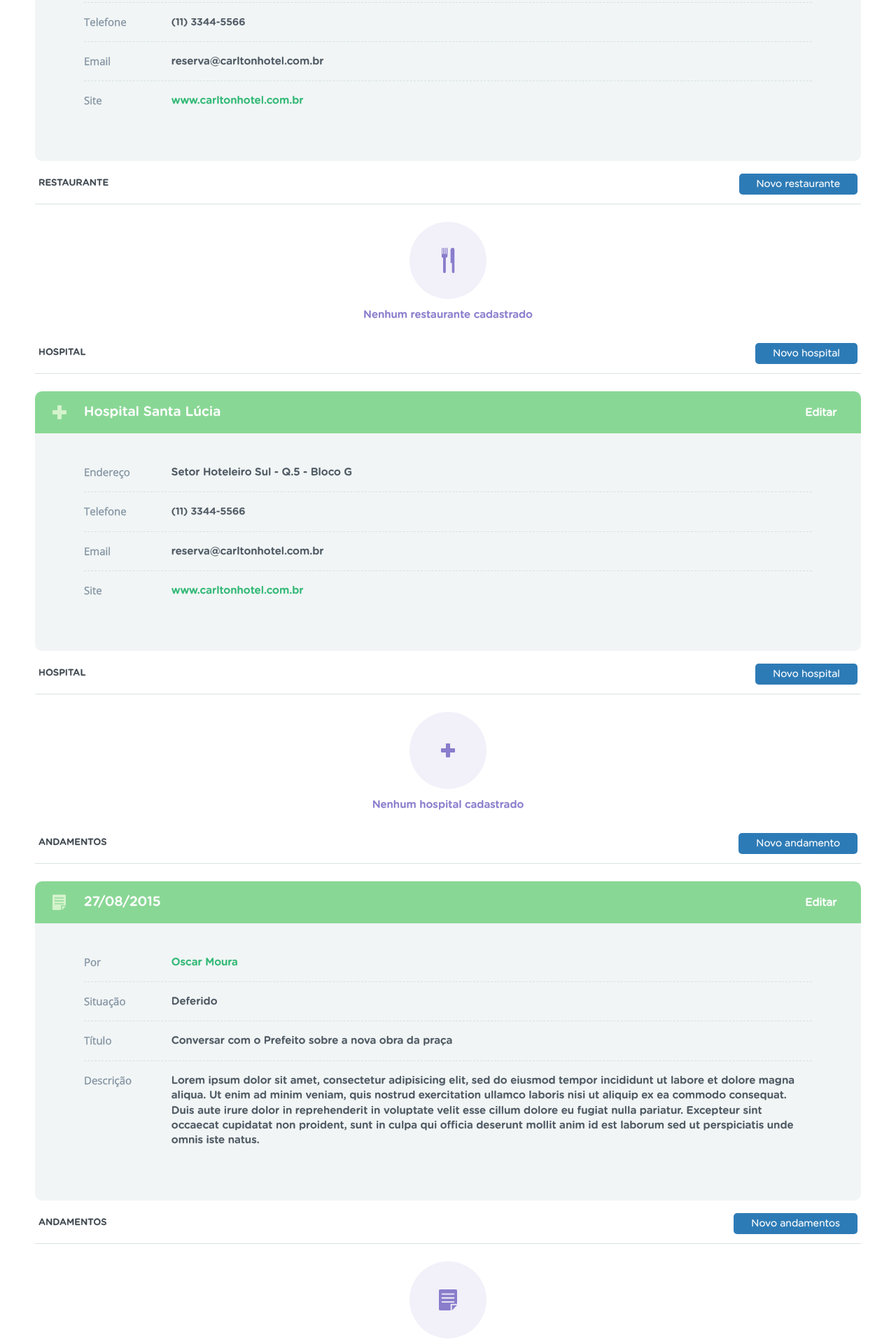
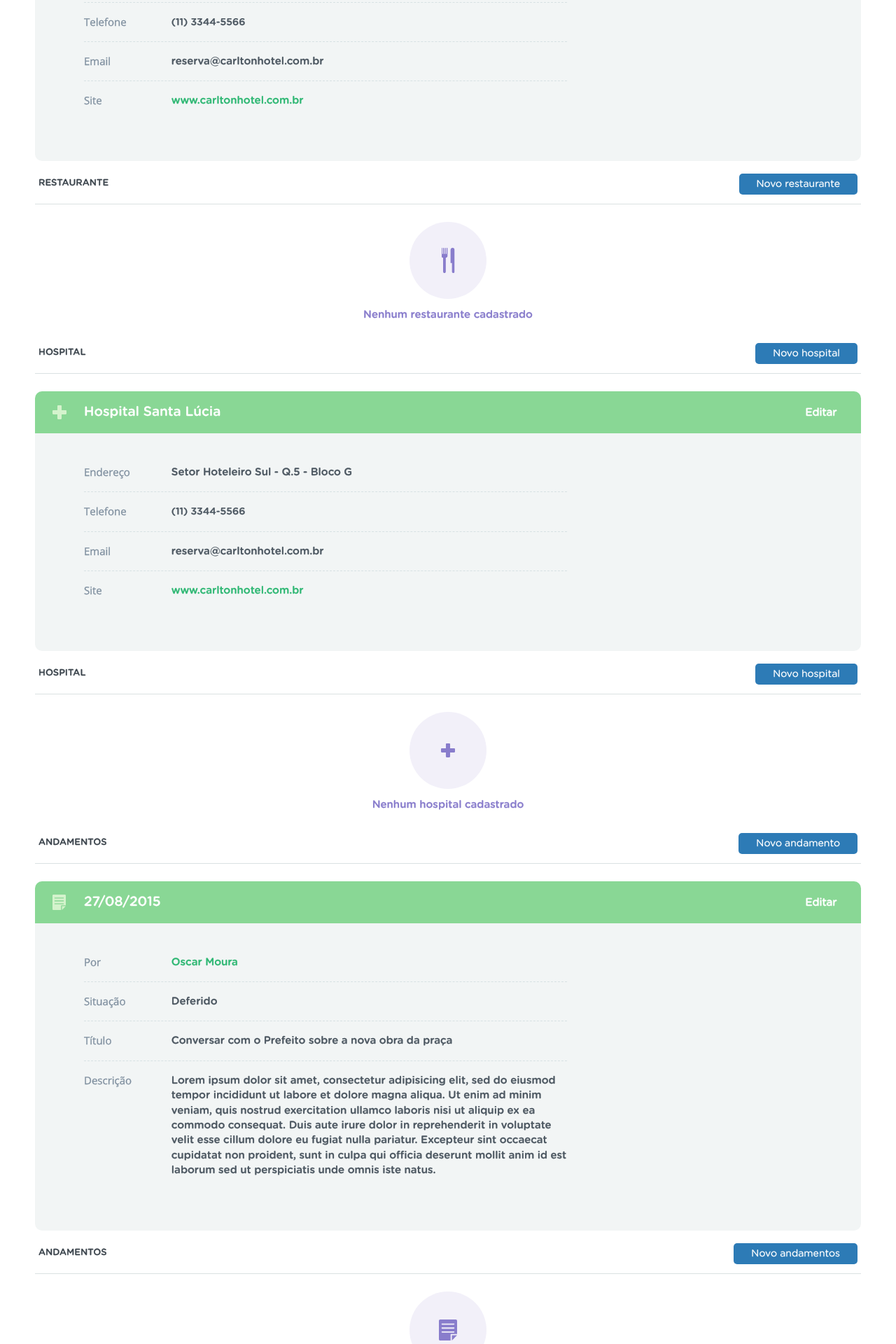
Before and after one commit to mateusmoura/gabtech, a PHP site: page /view-2.php in a window 1280 px wide. Shown: the part 1920-3840 px from the top of the page at 70% size. Run offline with PHP 8.4, Linux system fonts and the light colour scheme.

Commit message:
adjustments view-2 page

```diff
--- a/css/less/components/site-block__number.less
+++ b/css/less/components/site-block__number.less
@@ -12,7 +12,7 @@ ________________________________________________________________________________
 .block__number {
 	.clearfix;
 	.border-radius(10px);
-	background-color: #e7f7e9;
+	background-color: #e2efe2;
 	color: #4c5761;
 	display: block;
 	font-family: @font-family-gotham-medium;
--- a/css/less/components/site-block__panel.less
+++ b/css/less/components/site-block__panel.less
@@ -63,7 +63,7 @@ ________________________________________________________________________________
 	&--body {
 		.clearfix;
 		.border-radius(0 0 10px 10px);
-		background-color: #f1f5f5;
+		background-color: #f2f5f5;
 		padding: 10px 20px;
 
 		.desktop({
@@ -83,6 +83,7 @@ ________________________________________________________________________________
 
 			dd {
 				.desktop({
+					max-width: 690px;
 					padding-left: 12%;
 				});
 
--- a/view-2.php
+++ b/view-2.php
@@ -31,11 +31,11 @@
 							<div class="row">
 								<div class="col-12">
 									<div class="block__view--title borderline">
-										<div class="col-7 col-m-5">
+										<div class="col-6 col-m-5">
 											<h3>Táxi</h3>
 										</div>
 
-										<div class="col-5 col-m-7 align-right">
+										<div class="col-6 col-m-7 align-right">
 											<a href="#this" class="btn btn-blue btn-sm">Novo táxi</a>
 										</div>
 									</div>
@@ -70,11 +70,11 @@
 
 								<div class="col-12">
 									<div class="block__view--title borderline">
-										<div class="col-7 col-m-5">
+										<div class="col-6 col-m-5">
 											<h3>Táxi</h3>
 										</div>
 
-										<div class="col-5 col-m-7 align-right">
+										<div class="col-6 col-m-7 align-right">
 											<a href="#this" class="btn btn-blue btn-sm">Novo táxi</a>
 										</div>
 									</div>
@@ -94,11 +94,11 @@
 							<div class="row">
 								<div class="col-12">
 									<div class="block__view--title borderline">
-										<div class="col-7 col-m-5">
+										<div class="col-6 col-m-5">
 											<h3>Hotel</h3>
 										</div>
 
-										<div class="col-5 col-m-7 align-right">
+										<div class="col-6 col-m-7 align-right">
 											<a href="#this" class="btn btn-blue btn-sm">Novo hotel</a>
 										</div>
 									</div>
@@ -133,11 +133,11 @@
 
 								<div class="col-12">
 									<div class="block__view--title borderline">
-										<div class="col-7 col-m-5">
+										<div class="col-6 col-m-5">
 											<h3>Hotel</h3>
 										</div>
 
-										<div class="col-5 col-m-7 align-right">
+										<div class="col-6 col-m-7 align-right">
 											<a href="#this" class="btn btn-blue btn-sm">Novo hotel</a>
 										</div>
 									</div>
@@ -157,11 +157,11 @@
 							<div class="row">
 								<div class="col-12">
 									<div class="block__view--title borderline">
-										<div class="col-7 col-m-5">
+										<div class="col-6 col-m-5">
 											<h3>Restaurante</h3>
 										</div>
 
-										<div class="col-5 col-m-7 align-right">
+										<div class="col-6 col-m-7 align-right">
 											<a href="#this" class="btn btn-blue btn-sm">Novo restaurante</a>
 										</div>
 									</div>
@@ -196,11 +196,11 @@
 
 								<div class="col-12">
 									<div class="block__view--title borderline">
-										<div class="col-7 col-m-5">
+										<div class="col-6 col-m-5">
 											<h3>Restaurante</h3>
 										</div>
 
-										<div class="col-5 col-m-7 align-right">
+										<div class="col-6 col-m-7 align-right">
 											<a href="#this" class="btn btn-blue btn-sm">Novo restaurante</a>
 										</div>
 									</div>
@@ -220,11 +220,11 @@
 							<div class="row">
 								<div class="col-12">
 									<div class="block__view--title borderline">
-										<div class="col-7 col-m-5">
+										<div class="col-6 col-m-5">
 											<h3>Hospital</h3>
 										</div>
 
-										<div class="col-5 col-m-7 align-right">
+										<div class="col-6 col-m-7 align-right">
 											<a href="#this" class="btn btn-blue btn-sm">Novo hospital</a>
 										</div>
 									</div>
@@ -259,11 +259,11 @@
 
 								<div class="col-12">
 									<div class="block__view--title borderline">
-										<div class="col-7 col-m-5">
+										<div class="col-6 col-m-5">
 											<h3>Hospital</h3>
 										</div>
 
-										<div class="col-5 col-m-7 align-right">
+										<div class="col-6 col-m-7 align-right">
 											<a href="#this" class="btn btn-blue btn-sm">Novo hospital</a>
 										</div>
 									</div>
@@ -283,11 +283,11 @@
 							<div class="row">
 								<div class="col-12">
 									<div class="block__view--title borderline">
-										<div class="col-7 col-m-5">
+										<div class="col-6 col-m-5">
 											<h3>Andamentos</h3>
 										</div>
 
-										<div class="col-5 col-m-7 align-right">
+										<div class="col-6 col-m-7 align-right">
 											<a href="#this" class="btn btn-blue btn-sm">Novo andamento</a>
 										</div>
 									</div>
@@ -322,11 +322,11 @@
 
 								<div class="col-12">
 									<div class="block__view--title borderline">
-										<div class="col-7 col-m-5">
+										<div class="col-6 col-m-5">
 											<h3>Andamentos</h3>
 										</div>
 
-										<div class="col-5 col-m-7 align-right">
+										<div class="col-6 col-m-7 align-right">
 											<a href="#this" class="btn btn-blue btn-sm">Novo andamentos</a>
 										</div>
 									</div>
@@ -346,11 +346,11 @@
 							<div class="row">
 								<div class="col-12">
 									<div class="block__view--title borderline">
-										<div class="col-7 col-m-5">
+										<div class="col-6 col-m-5">
 											<h3>Lembretes</h3>
 										</div>
 
-										<div class="col-5 col-m-7 align-right">
+										<div class="col-6 col-m-7 align-right">
 											<a href="#this" class="btn btn-blue btn-sm">Novo lembrete</a>
 										</div>
 									</div>
@@ -383,11 +383,11 @@
 
 								<div class="col-12">
 									<div class="block__view--title borderline">
-										<div class="col-7 col-m-5">
+										<div class="col-6 col-m-5">
 											<h3>Lembretes</h3>
 										</div>
 
-										<div class="col-5 col-m-7 align-right">
+										<div class="col-6 col-m-7 align-right">
 											<a href="#this" class="btn btn-blue btn-sm">Novo lembrete</a>
 										</div>
 									</div>
```
Also changed, not shown: css/base.css, 1 other file.
